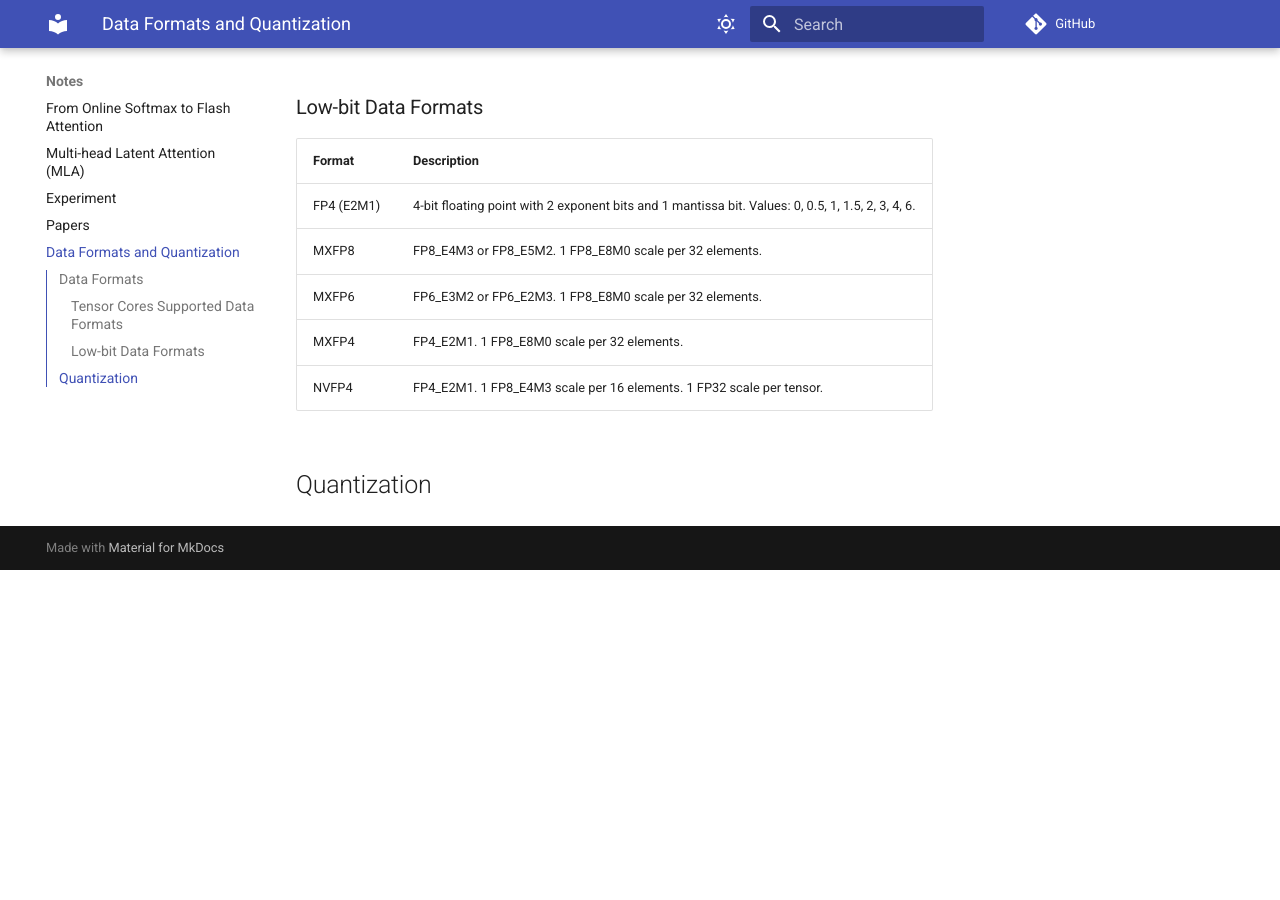
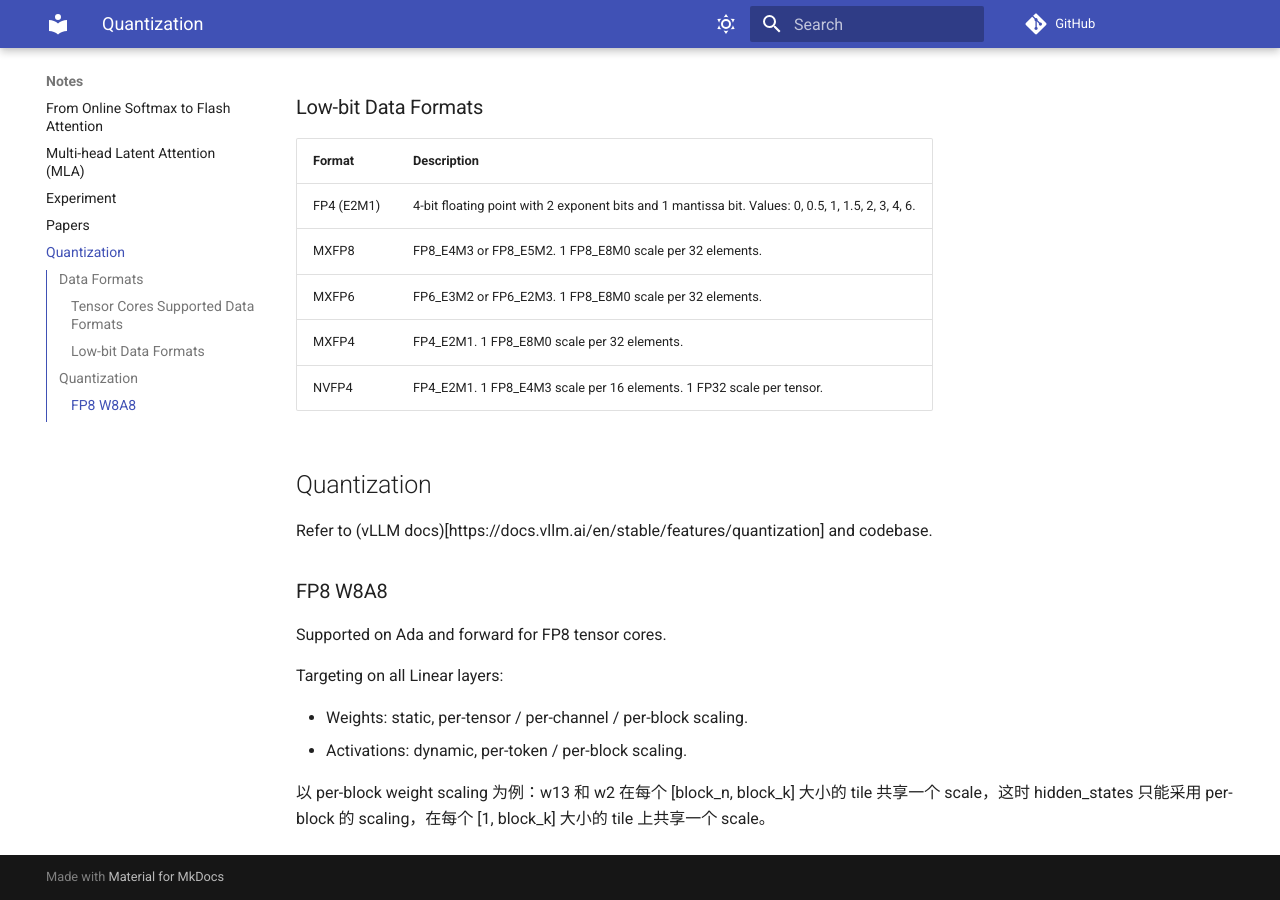
Before and after one commit to onjackay/notes, an MkDocs documentation site: the page built from docs/notes/quantization.md, in a window 1280 px wide and 900 px high, scrolled down 509 px. Built offline with MkDocs 1.6.1 and Material for MkDocs 9.7.7, drawn with Linux system fonts in a browser that asks for light colours; comment, search, counter and statistics services are not loaded; before the commit the page ends 1079 px from its top, so only the background shows below that; some of the changed text lies outside the part shown.

Commit message:
rename and update quantization.md

```diff
--- a/docs/notes/data-formats.md
+++ b/docs/notes/quantization.md
@@ -1,4 +1,4 @@
-# Data Formats and Quantization
+# Quantization
 
 ## Data Formats
 
@@ -22,3 +22,16 @@
 | NVFP4 | FP4_E2M1. 1 FP8_E4M3 scale per 16 elements. 1 FP32 scale per tensor. |
 
 ## Quantization
+
+Refer to (vLLM docs)[https://docs.vllm.ai/en/stable/features/quantization] and codebase.
+
+### FP8 W8A8
+
+Supported on Ada and forward for FP8 tensor cores.
+
+Targeting on all Linear layers:
+
+- Weights: static, per-tensor / per-channel / per-block scaling.
+- Activations: dynamic, per-token / per-block scaling.
+
+以 per-block weight scaling 为例：w13 和 w2 在每个 [block_n, block_k] 大小的 tile 共享一个 scale，这时 hidden_states 只能采用 per-block 的 scaling，在每个 [1, block_k] 大小的 tile 上共享一个 scale。
--- a/mkdocs.yml
+++ b/mkdocs.yml
@@ -14,7 +14,7 @@ nav:
       - notes/mla.md
       - notes/vllm.md
       - notes/papers.md
-      - notes/data-formats.md
+      - notes/quantization.md
   - FIRE:
       - fire/theory.md
   - About: 'https://onjackay.github.io/'
```
